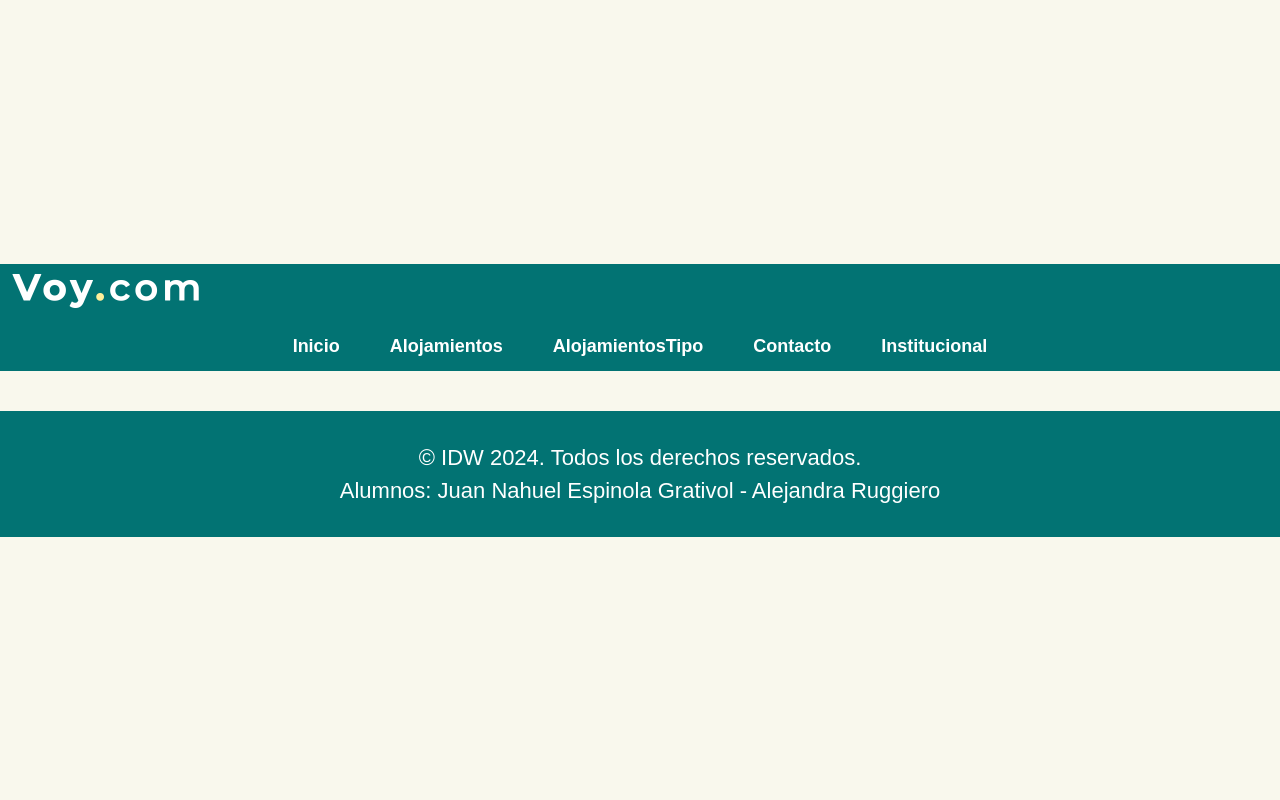
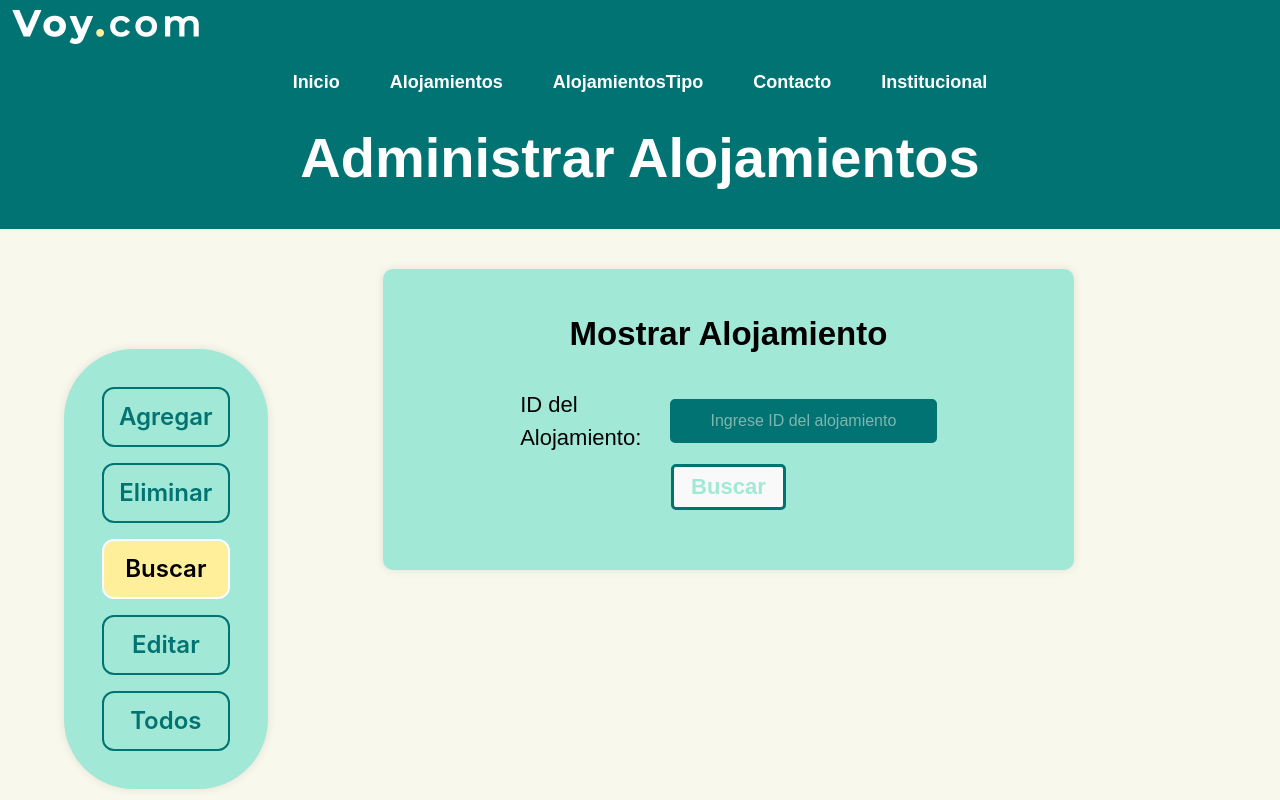
Before and after one commit to nespidev/IDW-TP-Final, a React (Vite) app: page /Alojamientos/get in a window 1280 px wide. Shown: the top 800 px of the page. Built offline with nearby package versions, Linux system fonts and the light colour scheme.

Commit message:
Añadido GetAlojamiento, ajustes de estilo en sidebar y otros

```diff
--- a/src/App.css
+++ b/src/App.css
@@ -1,3 +1,4 @@
+/* App.css*/
 :root {
   --oscuro: #027373; /* Define la variable y asigna el valor hexadecimal */
   --claro: #A2E8D6; /* Define la variable y asigna el valor hexadecimal */
@@ -329,16 +330,16 @@ footer {
   align-items: center;
 }
 
-.container-rect-redondeado .titulo {
+.pagina-contacto .container-rect-redondeado .titulo {
   text-align: center;
 }
 
-.container-rect-redondeado div {
+.pagina-contacto .container-rect-redondeado div {
   display: flex;
   align-items: center;
 }
 
-.container-rect-redondeado img {
+.pagina-institucional .container-rect-redondeado img {
 
   padding-right: 30px;
   height: 100px;
--- a/src/App.jsx
+++ b/src/App.jsx
@@ -22,7 +22,7 @@ function App() {
         <Route path="/Contacto" element={<Contacto />}></Route>
         <Route path="/Institucional" element={<Institucional />}></Route>
         <Route path="/AlojamientosTipo" element={<AlojamientosTipo />}></Route>
-        <Route path="/Alojamientos" element={<Alojamientos />}></Route>
+        <Route path="/Alojamientos/*" element={<Alojamientos />}></Route>
       </Routes>
 
       <Footer />
--- a/src/components/Sidebar.css
+++ b/src/components/Sidebar.css
@@ -1,3 +1,4 @@
+/*Sidebar.css*/
 .sidebar {
     margin-top: 10vh;
     border-radius: 70px;
--- a/src/components/Sidebar.jsx
+++ b/src/components/Sidebar.jsx
@@ -8,7 +8,7 @@ export default function Navbar() {
                 <li><Link className={location.pathname === '/Alojamientos' ? 'activo' : ''} to="/Alojamientos">Agregar</Link></li>
                 <li><Link className={location.pathname === '/Alojamientos/delete' ? 'activo' : ''} to="/Alojamientos/delete">Eliminar</Link></li>
                 <li><Link className={location.pathname === '/Alojamientos/get' ? 'activo' : ''} to="/Alojamientos/get">Buscar</Link></li>
-                <li><Link className={location.pathname === '/Alojamientos/edit' ? 'activo' : ''} to="/Alojamientos/edit">Actualizar</Link></li>
+                <li><Link className={location.pathname === '/Alojamientos/edit' ? 'activo' : ''} to="/Alojamientos/edit">Editar</Link></li>
                 <li><Link className={location.pathname === '/Alojamientos/all' ? 'activo' : ''} to="/Alojamientos/all">Todos</Link></li>
             </ul>
     </div>
--- /dev/null
+++ b/src/components/form/alojamientos/GetAlojamiento.css
@@ -0,0 +1,8 @@
+/* GetAlojamiento.css */
+.alojamiento-info {
+    justify-content: baseline;
+}
+
+.alojamiento-info p{
+    display: block;
+}
--- /dev/null
+++ b/src/components/form/alojamientos/GetAlojamiento.jsx
@@ -0,0 +1,65 @@
+import React, { useState } from 'react';
+import './GetAlojamiento.css'
+
+export default function GetAlojamiento() {
+    const [id, setId] = useState('');
+    const [alojamiento, setAlojamiento] = useState(null);
+    const [error, setError] = useState(null);
+
+    const handleInputChange = (e) => {
+        setId(e.target.value);
+    };
+
+    const handleFetchAlojamiento = async (e) => {
+        try {
+            e.preventDefault();
+            const response = await fetch(`http://localhost:3001/alojamiento/getAlojamiento/${id}`);
+            if (response.ok) {
+                const data = await response.json();
+                setAlojamiento(data);
+                setError(null);
+            } else {
+                const errorData = await response.json();
+                setError(errorData.message || 'Error al obtener el alojamiento');
+                setAlojamiento(null);
+            }
+        } catch (err) {
+            setError('Error al establecer el servicio. Por favor, intente de nuevo.');
+            setAlojamiento(null);
+        }
+    };
+
+    return (
+        <form className="container-rect-redondeado">
+            <h2>Mostrar Alojamiento</h2>
+            <div className='descripcion-boton'>
+                <div className="form-group">
+                    <label htmlFor="id">ID del Alojamiento:</label>
+                    <input
+                        type="text"
+                        id="id"
+                        name="id"
+                        value={id}
+                        onChange={handleInputChange}
+                        placeholder="Ingrese ID del alojamiento"
+                    />
+                </div>
+                <button onClick={handleFetchAlojamiento}>Buscar</button>
+            </div>
+            {error && <div className="error">{error}</div>}
+            {alojamiento && (
+                <div className="alojamiento-info">
+                    <h3>{alojamiento.Titulo}</h3>
+                    <p><strong>Descripción:</strong> {alojamiento.Descripción}</p>
+                    <p><strong>Tipo de Alojamiento:</strong> {alojamiento.TipoAlojamiento}</p>
+                    <p><strong>Latitud:</strong> {alojamiento.Latitud}</p>
+                    <p><strong>Longitud:</strong> {alojamiento.Longitud}</p>
+                    <p><strong>Precio por Día:</strong> ${alojamiento.PrecioPorDia}</p>
+                    <p><strong>Cantidad de Dormitorios:</strong> {alojamiento.CantidadDormitorios}</p>
+                    <p><strong>Cantidad de Baños:</strong> {alojamiento.CantidadBanios}</p>
+                    <p><strong>Estado:</strong> {alojamiento.Estado}</p>
+                </div>
+            )}
+        </form>
+    );
+}
--- a/src/pages/Alojamientos.css
+++ b/src/pages/Alojamientos.css
@@ -1,4 +1,4 @@
-
+/* Alojamientos.css */
 .pagina-alojamientos>form, .pagina-alojamientos>.container-rect-redondeado {
     margin: 0;
     width: 60%;
@@ -10,6 +10,7 @@
     flex-wrap: wrap;
     max-width: 1200px;
     box-shadow: 0 0 10px rgba(0, 0, 0, 0.1);
+    border-radius: 10px;
 }
 
 .pagina-alojamientos {
@@ -28,15 +29,11 @@
 
 }*/
 
-.container-rect-redondeado div {
-    flex-wrap: wrap;
-    justify-content: center;
-}
-
-.descripcion-boton {
+.pagina-alojamientos .descripcion-boton {
     gap: 20px;
     justify-content: space-between;
     padding: 20px;
+    flex-wrap: wrap;
 }
 
 
@@ -47,6 +44,7 @@
     justify-content: space-between;
     width: 100%;
     max-width: 600px;
+    padding: 10px 0;
 }
 
 .form-group label {
@@ -58,8 +56,6 @@
     flex: 1;
     padding: 10px;
     font-size: 1rem;
-    border: 1px solid #ccc;
-    border-radius: 5px;
 }
 
 /* Estado Radios Styles */
--- a/src/pages/Alojamientos.jsx
+++ b/src/pages/Alojamientos.jsx
@@ -1,12 +1,11 @@
 
 import React, { useState } from 'react';
+import { BrowserRouter , Routes, Route } from 'react-router-dom'
 import './Alojamientos.css';
 import AddAlojamiento from '../components/form/alojamientos/AddAlojamiento.jsx';
+import GetAlojamiento from '../components/form/alojamientos/GetAlojamiento.jsx';
 import Sidebar from '../components/Sidebar.jsx';
-// import GetTiposDeAlojamientos from '../components/form/alojamientos-tipo/GetTiposDeAlojamientos.jsx';
-// import DeleteTipoDeAlojamiento from '../components/form/alojamientos-tipo/DeleteTipoDeAlojamiento.jsx';
-// import GetTipoDeAlojamientoById from '../components/form/alojamientos-tipo/GetTipoDeAlojamientoById.jsx';
-// import EditarTipoDeAlojamiento from '../components/form/alojamientos-tipo/EditarTipoDeAlojamiento.jsx';
+
 
 export default function Alojamientos() {
     const [refresh, setRefresh] = useState(false);
@@ -25,12 +24,12 @@ export default function Alojamientos() {
         <div className = "pagina-alojamientos">
 
             <Sidebar></Sidebar>
-            <AddAlojamiento onAdd={handleRefresh} />
-            {/* <EditarTipoDeAlojamiento onEdit={handleRefresh} />
-            <DeleteTipoDeAlojamiento onDelete={handleRefresh} />
-            <GetTipoDeAlojamientoById refresh={refresh} />
-            <GetTiposDeAlojamientos refresh={refresh} /> */}
+            <Routes>
+                <Route path='/' element={<AddAlojamiento onAdd={handleRefresh}/>}></Route>
+                <Route path='get' element={<GetAlojamiento />}></Route>
+
+            </Routes>
         </div>
-        </>
+    </>
     );
 }
--- a/src/pages/AlojamientosTipo.css
+++ b/src/pages/AlojamientosTipo.css
@@ -1,24 +1,4 @@
-:root {
-    --oscuro: #027373; /* Define la variable y asigna el valor hexadecimal */
-    --claro: #A2E8D6; /* Define la variable y asigna el valor hexadecimal */
-    --acento: #FFEF9B; /* Define la variable y asigna el valor hexadecimal */
-    --fondo: #F9F8ED; /* Define la variable y asigna el valor hexadecimal */
-  }
-
-* {
-    margin: 0;
-    padding: 0;
-    box-sizing: border-box;
-}
-
-a {
-    text-decoration: none; /* Elimina el subrayado */
-    color: inherit; /* Usa el color del texto del elemento padre */
-}
-
-a:hover {
-    text-decoration: none; /* También elimina el subrayado en hover */
-}
+/*AlojamientosTipo.css*/
 
 form, .container-rect-redondeado {
     display:flex;
@@ -29,15 +9,13 @@ form, .container-rect-redondeado {
     flex-wrap: wrap;
 }
 
-.container-rect-redondeado div {
-    flex-wrap: wrap;
-    justify-content: center;
-}
 
-.descripcion-boton {
-    gap: 20px;
+.pagina-alojamientos-tipo .descripcion-boton {
+    display: flex;
+    gap: 10px;
     justify-content: space-between;
     padding: 20px;
+    flex-wrap: wrap;
 }
 
 /* .descripcion-boton label {
--- a/src/pages/AlojamientosTipo.jsx
+++ b/src/pages/AlojamientosTipo.jsx
@@ -14,7 +14,7 @@ export default function AlojamientosTipo() {
     };
 
     return (
-        <>
+        <div className='pagina-alojamientos-tipo'>
             <section className="intro">
                 <h1>Administrar tipos de alojamientos</h1>
                 <p> </p>
@@ -24,6 +24,6 @@ export default function AlojamientosTipo() {
             <DeleteTipoDeAlojamiento onDelete={handleRefresh} />
             <GetTipoDeAlojamientoById refresh={refresh} />
             <GetTiposDeAlojamientos refresh={refresh} />
-        </>
+        </ div>
     );
 }
```
